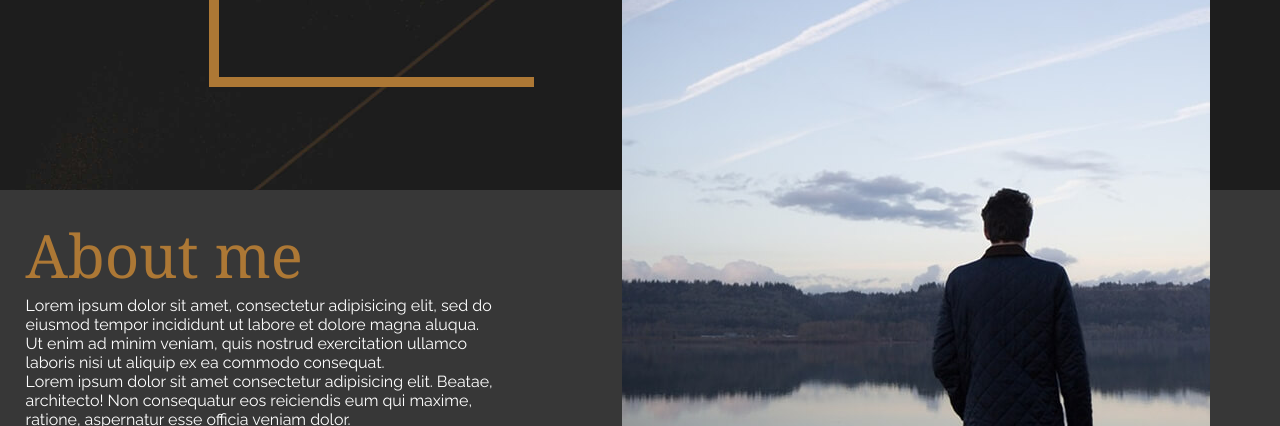
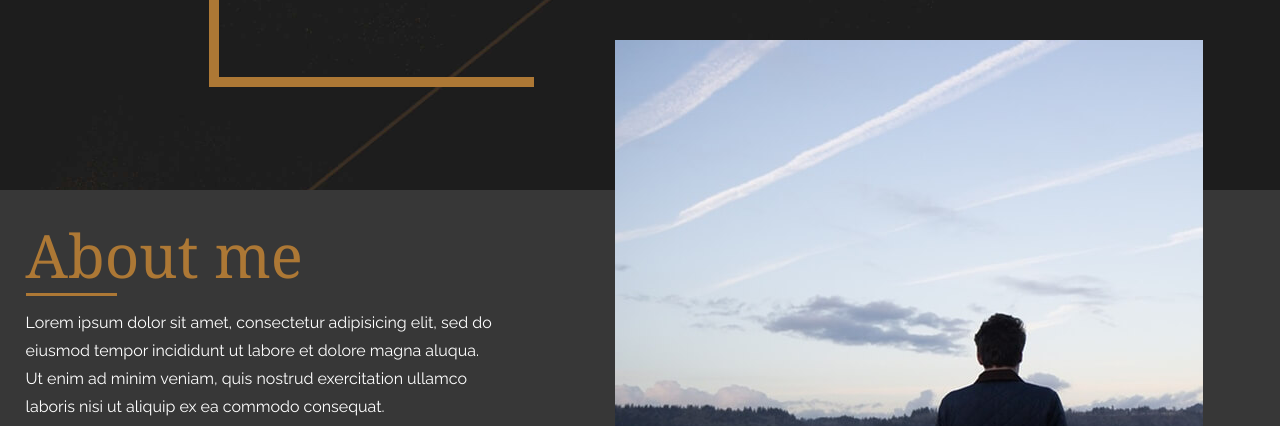
Before and after one commit to Project-web-2018-01/project-one, a website: page index.html in a window 1280 px wide. Shown: the part 499-925 px from the top of the page. Drawn offline with Linux system fonts and the light colour scheme.

Commit message:
refactor

```diff
--- a/scss/_aboutMe.scss
+++ b/scss/_aboutMe.scss
@@ -27,15 +27,17 @@
     left: 0;
     height: 3px;
     width: 91px;
-    color: #ad7835;
+    background-color: #ad7835;
   }
 }
 
 .about-me__paragraph {
   font: 1rem $font-text;
+  line-height: 1.75;
   color: #fff;
   max-width: 29.25rem;
   width: 100%;
+  margin-top: 1%;
 }
 
 .about-me__btn {
@@ -55,6 +57,6 @@
 
 .about-me__photo {
   position: absolute;
-  right: 70px;
-  bottom: -65px;
+  right: 6%;
+  bottom: -25%;
 }
```
Also changed, not shown: css/style.css, css/style.prefixed.css, 1 other file.
